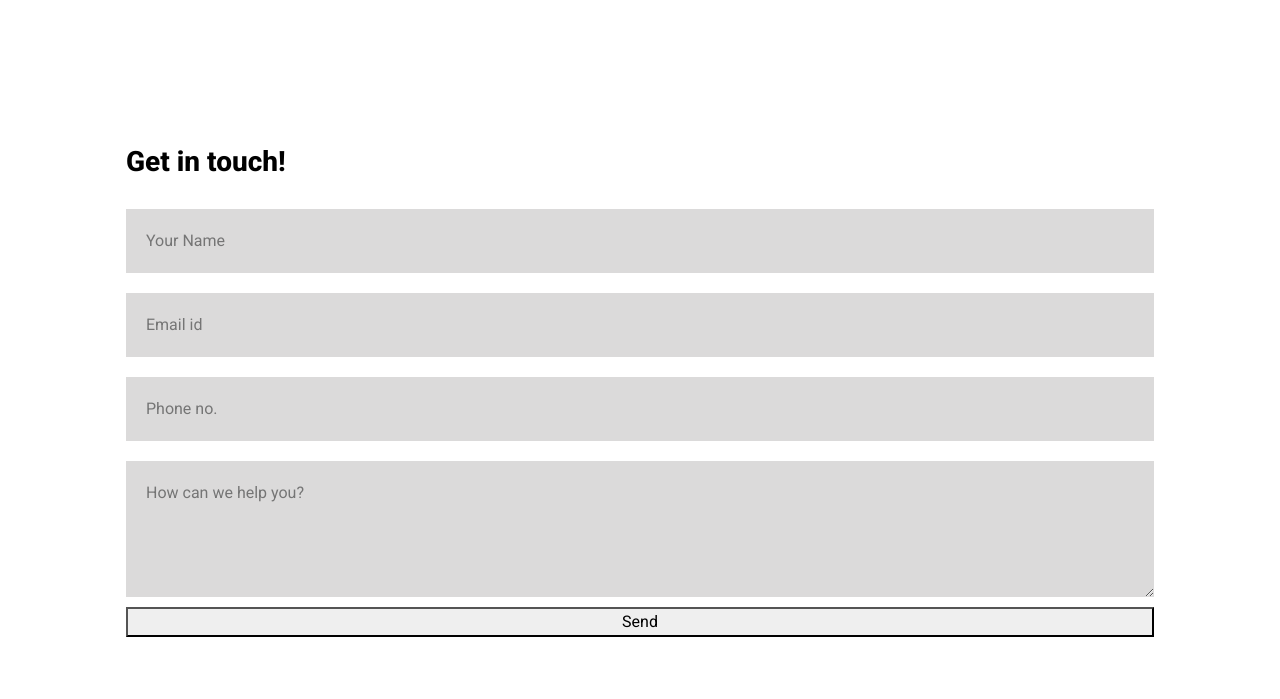
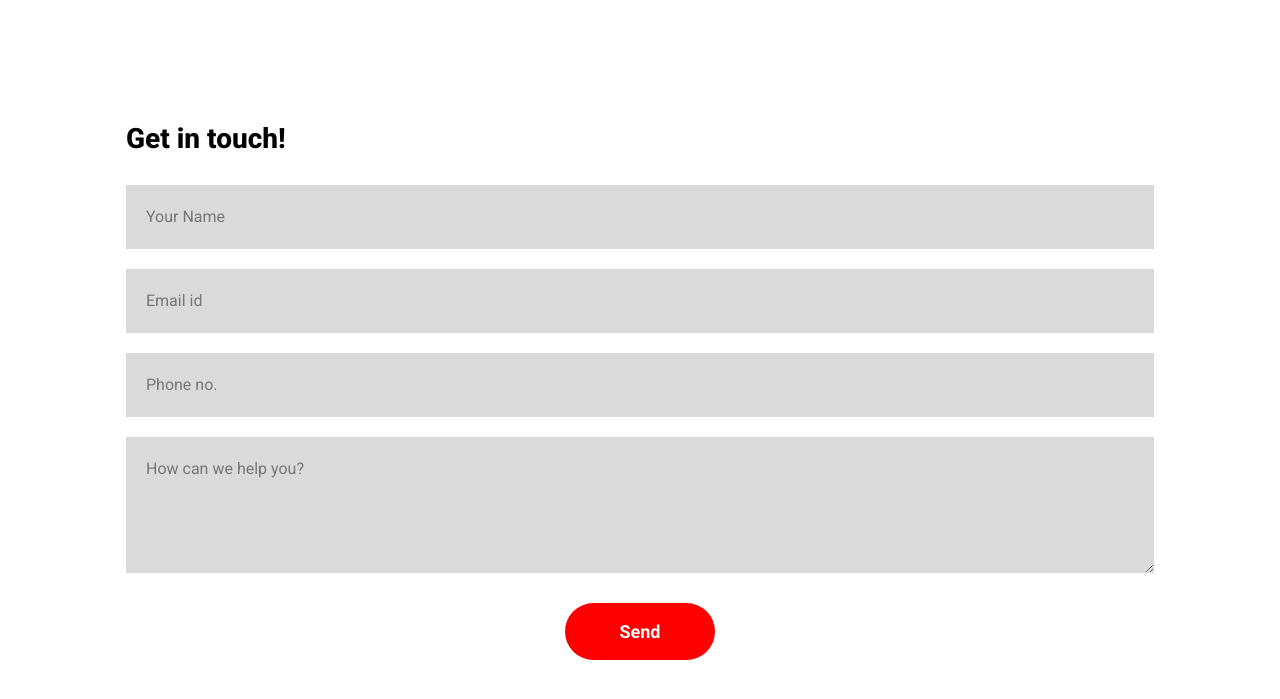
Before and after one commit to Riley-UNI/User-Experience-Design-Prototype-A2, a plain HTML site: page contact.html in a window 1280 px wide. Shown: the part 83-782 px from the top of the page. Drawn offline with nearby package versions, Linux system fonts and the light colour scheme.

Commit message:
Created better styling for the submit button

```diff
--- a/contactstyle.css
+++ b/contactstyle.css
@@ -40,3 +40,16 @@ form input, form textarea{
     background: rgb(219, 218, 218);
     font-size: 16px;
 }
+form button{
+    padding: 15px;
+    background: red;
+    color: white;
+    font-size: 18px;
+    font-weight: bold;
+    border: 0;
+    outline: none;
+    cursor: pointer;
+    width: 150px;
+    margin: 20px auto 0;
+    border-radius: 30px;
+}
```
